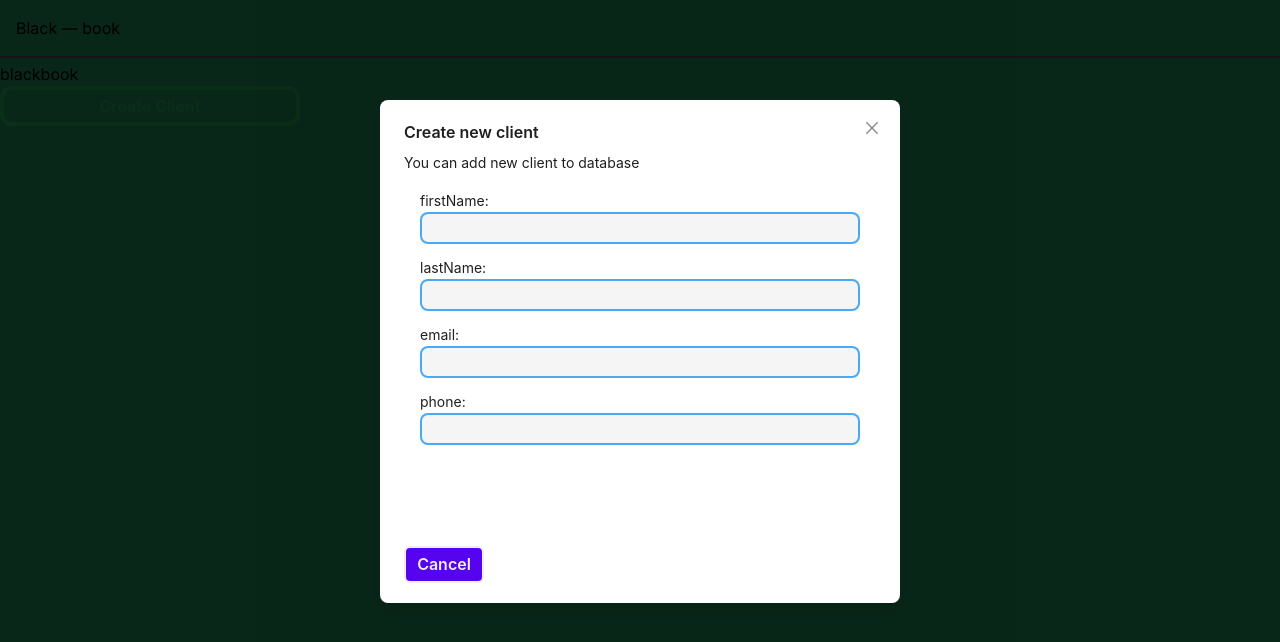
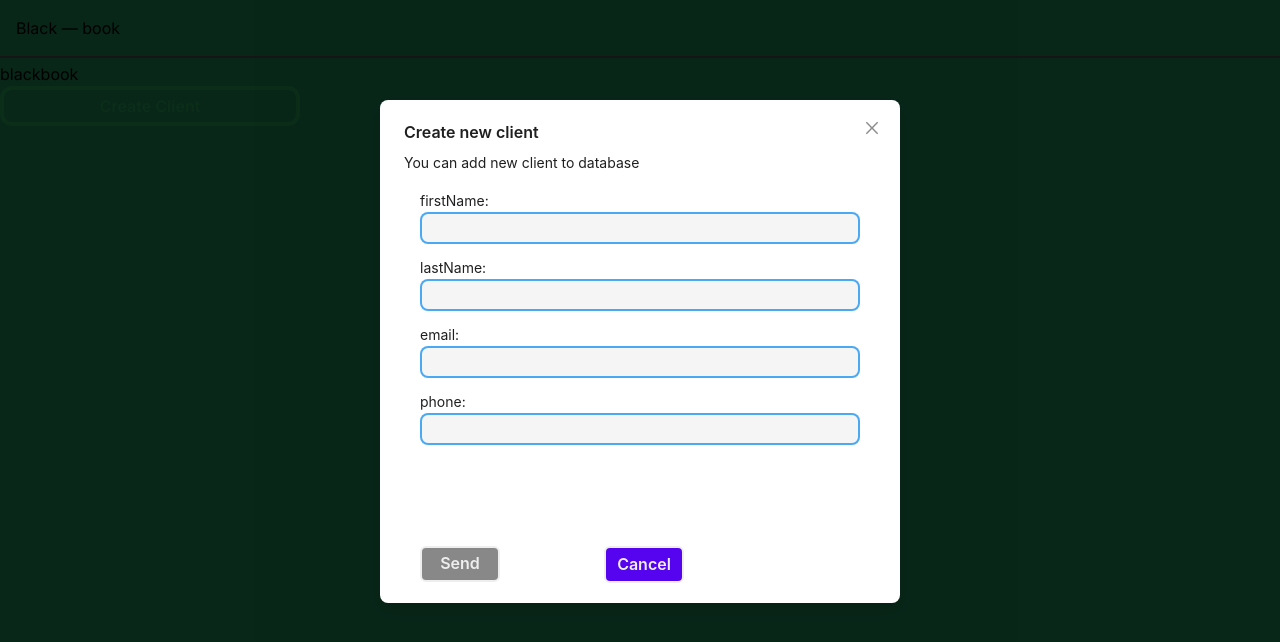
Before and after one commit to YuriyPilipenkoKH/blackbook, a Next.js app: page / in a window 1280 px wide. Both pictures are taken after a click on the button "Create Client". Shown: the top 642 px of the page. Built offline with nearby package versions, Linux system fonts and the light colour scheme.

Commit message:
my first server action

```diff
--- /dev/null
+++ b/src/actions/create.ts
@@ -0,0 +1,32 @@
+'use server'
+
+import { connectMongoDB } from "@/lib/mongoDB"
+import Client from "@/models/Client"
+import ClientTypes from "@/models/ClientTypes"
+import { revalidatePath } from "next/cache"
+import {redirect} from "next/navigation"
+
+
+export const createClient = async(formData: FormData) => {
+
+    const firstName = formData.get('firstName')
+    const lastName = formData.get('lastName')
+    const email = formData.get('email')
+    const phone = formData.get('phone')
+
+    try {
+        await connectMongoDB()
+        const newContact = new Client({
+            firstName,
+            lastName,
+            email,
+            phone
+        });
+        await newContact.save();
+    }
+    catch (error) {
+        throw new Error ("Failed To Create Contact " + error)
+    }
+    revalidatePath("/")
+    redirect("/")
+}
--- a/src/components/Forms/CreateClientForm.tsx
+++ b/src/components/Forms/CreateClientForm.tsx
@@ -5,6 +5,8 @@ import { zodResolver } from '@hookform/resolvers/zod';
 import { createClientSchema, createClientSchemaType } from '@/models/createClient';
 import { Input } from 'antd';
 import { AuthError, Field, Form_CreateNew } from './FormStyles.styled';
+import { Btn } from '../Button/Button';
+import { createClient } from '@/actions/create';
 
 
 
@@ -23,17 +25,14 @@ const CreateClientForm: React.FC<CreateClientFormProps> = ({
     const [logError, setLogError] = useState<string>('')
     const {
         register,
-        handleSubmit,
         formState,
         reset,
-        watch
     } = useForm<createClientSchemaType>({
         defaultValues: {
             firstName: '',
             lastName: '',
             email: '',
             phone: '',
-
         },
             mode:'all',
             resolver: zodResolver(createClientSchema),
@@ -43,7 +42,6 @@ const CreateClientForm: React.FC<CreateClientFormProps> = ({
         isDirty,
         isValid ,
         isSubmitting,
-        dirtyFields
     } = formState
 
 
@@ -53,7 +51,10 @@ const CreateClientForm: React.FC<CreateClientFormProps> = ({
 
   return (
     <>
-    <Form_CreateNew noValidate>
+    <Form_CreateNew
+    action={createClient}
+    autoComplete="off"
+    noValidate>
         <label >firstName:
           <Field
             {...register('firstName')}
@@ -97,6 +98,15 @@ const CreateClientForm: React.FC<CreateClientFormProps> = ({
         )}
         {logError && <AuthError className="autherror">{logError}</AuthError>}
            </div>
+        <Btn
+          className='contact-create w-[80px] h-[36px] rounded-md absolute bottom-[-21px]'
+          disabled={isSubmitting || !isDirty || !isValid}
+          type="submit"
+          >
+           {( isSubmitting )
+            ? "Process"
+            : "Send" }
+        </Btn>
 
     </Form_CreateNew>
     </>
--- a/src/components/Forms/FormStyles.styled.tsx
+++ b/src/components/Forms/FormStyles.styled.tsx
@@ -50,6 +50,8 @@ interface FieldProps {
 
   }
 //   #f5154dcd` : `#2196f3cc`
+// rgba(70, 90, 126, 0.4)
+//rgb(232, 240, 254),
 
   export const Field = styled('input', {
     shouldForwardProp: (prop: string) =>
@@ -77,6 +79,8 @@ export const AuthError = styled('div')`
     overflow: hidden;
     text-overflow: ellipsis;
     white-space: nowrap;
+
+    margin-top: 1rem;
 `;
 
 
--- a/src/components/Modals/CreateClientModal.tsx
+++ b/src/components/Modals/CreateClientModal.tsx
@@ -47,7 +47,7 @@ const CreateClientModal: React.FC = () => {
         onCancel={handleCancel}
         footer={[
         <CancelBtn
-            className='cancel_btn w-[80px]'
+            className='cancel_btn w-[80px] ml-[200px]'
             key="back"
             disabled={ isSubmitting }
             onClick={handleCancel}>
--- a/src/models/ClientTypes.ts
+++ b/src/models/ClientTypes.ts
@@ -1,4 +1,4 @@
-type Client = {
+type ClientTypes = {
     _id: string;
     firstName: string;
     lastName: string;
@@ -6,4 +6,4 @@ type Client = {
     phone: string;
 
 }
-export default Client
+export default ClientTypes
```
